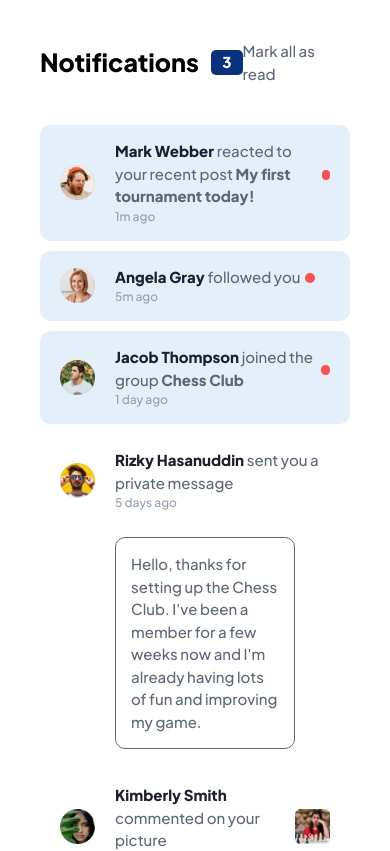
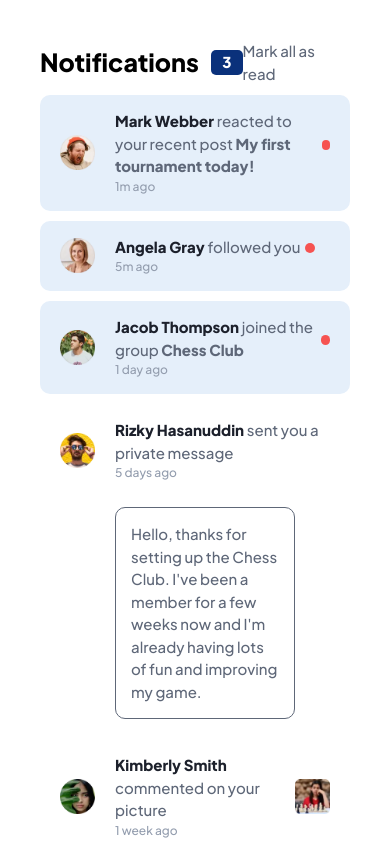
Before and after one commit to LuizHTdS/notifications-page-frontend-mentor, a React (Vite) app: page / in a window 390 px wide. Shown: the top 851 px of the page. Built offline with nearby package versions, Linux system fonts and the light colour scheme.

Commit message:
fixed header margin on mobile

```diff
--- a/src/sass/layout/_header.scss
+++ b/src/sass/layout/_header.scss
@@ -4,6 +4,9 @@ header {
   display: flex;
   margin: 4rem;
   align-items: center;
+  @include mobile {
+    margin-bottom: 1rem;
+  }
 }
 
 .notifications {
--- a/src/sass/main.css
+++ b/src/sass/main.css
@@ -81,6 +81,11 @@ header {
   display: flex;
   margin: 4rem;
   align-items: center;
+}
+@media screen and (max-width: 480px) {
+  header {
+    margin-bottom: 1rem;
+  }
 }
 
 .notifications {
```
Also changed, not shown: 1 other file (tests, documents, lock files or other folders).
